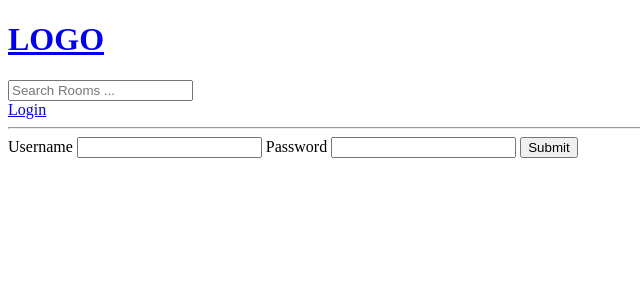
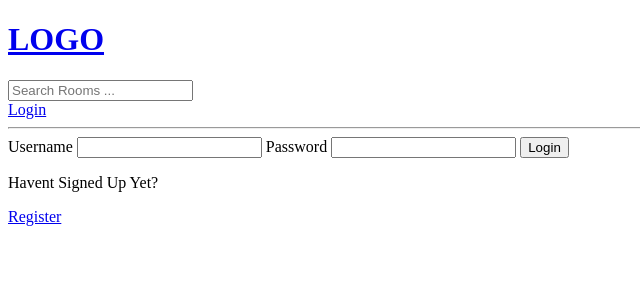
Before and after one commit to AboubakerIdHamide/StudyBud, a Django app: page /login/ in a window 1280 px wide. Shown: the top 300 px of the page, without its empty margins (0-640 px from the left). Run offline with Django 4.2, Linux system fonts and the light colour scheme.

Commit message:
User Registration & Restricted Pages

```diff
--- a/base/templates/base/home.html
+++ b/base/templates/base/home.html
@@ -26,8 +26,10 @@
             <hr>
             {% for room in rooms %}
                 <div>
+                    {% if request.user == room.host %}
                     <a href="{% url 'update-room' room.id %}">Edit</a>
                     <a href="{% url 'delete-room' room.id %}">Delete</a>
+                    {% endif %}
                     <span>@{{room.host.username}}</span>
                     <div>{{room.id}} -- <a href="{% url 'room' room.id %}">{{room.name}}</a></div>
                     <small>{{room.topic.name}}</small>
--- a/base/templates/base/login_register.html
+++ b/base/templates/base/login_register.html
@@ -1,5 +1,6 @@
 {% extends 'main.html' %}
 {% block content %}
+{% if page == 'login' %}
     <div>
         <form action="" method="POST">
             {% csrf_token %}
@@ -9,7 +10,22 @@
             <label for="password">Password</label>
             <input type="text" name="password" id="password">
 
-            <input type="submit" value="Submit">
+            <input type="submit" value="Login">
         </form>
+
+        <p>Havent Signed Up Yet?</p>
+        <a href="{% url 'register' %}">Register</a>
     </div>
+{% else %}
+    <div>
+        <form action="" method="POST">
+            {% csrf_token %}
+            {{ form.as_p }}
+            <input type="submit" value="Register">
+        </form>
+
+        <p>Already Signed Up?</p>
+        <a href="{% url 'login' %}">Login</a>
+    </div>
+{% endif %}
 {% endblock %}
--- a/base/urls.py
+++ b/base/urls.py
@@ -2,9 +2,11 @@ from django.urls import path
 from . import views
 
 urlpatterns=[
-    path('login/', views.loginView, name='login'),
+    path('login/', views.loginUser, name='login'),
+    path('logout/', views.logoutUser, name='logout'),
+    path('register/', views.registerUser, name='register'),
     path('', views.home, name='home'),
-    path('room/<str:pk>/', views.room, name='room'), # routes params
+    path('room/<str:pk>/', views.room, name='room'),
     path('create-room/', views.createRoom, name='create-room'),
     path('update-room/<str:pk>/', views.updateRoom, name='update-room'),
     path('delete-room/<str:pk>/', views.deleteRoom, name='delete-room'),
--- a/base/views.py
+++ b/base/views.py
@@ -1,15 +1,23 @@
 from django.shortcuts import render, redirect
 from django.db.models import Q
+from django.http import HttpResponse
 from django.contrib import messages
 from django.contrib.auth.models import User
 from django.contrib.auth import authenticate, login, logout
+from django.contrib.auth.decorators import login_required
+from django.contrib.auth.forms import UserCreationForm
 
 from .models import Room, Topic
 from .forms import RoomFrom
 
-def loginView(req):
+def loginUser(req):
+    page='login'
+
+    if req.user.is_authenticated:
+        return redirect("home")
+
     if req.method=="POST":
-        username=req.POST.get('username')
+        username=req.POST.get('username').lower()
         password=req.POST.get('password')
         try:
             user= User.objects.get(username=username)
@@ -22,8 +30,31 @@ def loginView(req):
             return redirect("home")
         else:
             messages.error(req, 'Invalid credentials !')
-    data={}
+
+    data={"page" : page}
     return render(req, 'base/login_register.html', data)
+
+def registerUser(req):
+    form=UserCreationForm()
+
+    if req.method=="POST":
+        form=UserCreationForm(req.POST)
+        if form.is_valid():
+            user=form.save(commit=False)
+            user.username=user.username.lower()
+            user.save()
+            login(req, user)
+            return redirect("home")
+        else:
+            messages.error(req, "There was an error during registration process")
+
+
+    data={"form" : form}
+    return render(req, 'base/login_register.html', data)
+
+def logoutUser(req):
+    logout(req)
+    return redirect("home")
 
 def home(req):
     q=req.GET.get("q") if req.GET.get("q")!=None else ''
@@ -41,9 +72,15 @@ def home(req):
     return render(req, "base/home.html", data)
 
 def room(req, pk):
-    data={"room": Room.objects.get(id=pk)}
+    room=Room.objects.get(id=pk)
+    room_messages=room.message_set.all().order_by('-created')
+    data={
+        "room": room,
+        "room_messages": room_messages,
+    }
     return render(req, "base/room.html", data)
 
+@login_required(login_url='login')
 def createRoom(req):
     if req.method=="POST":
         form= RoomFrom(req.POST)
@@ -54,9 +91,13 @@ def createRoom(req):
     data={ 'form' : RoomFrom() }
     return render(req, "base/room_form.html", data)
 
+@login_required(login_url='login')
 def updateRoom(req, pk):
     room= Room.objects.get(id=pk)
     form= RoomFrom(instance=room)
+
+    if req.user!=room.host:
+        return HttpResponse("You're not allowed here")
 
     if req.method=="POST":
         form= RoomFrom(req.POST, instance=room)
@@ -67,8 +108,12 @@ def updateRoom(req, pk):
     data={ 'form' : form }
     return render(req, "base/room_form.html", data)
 
+@login_required(login_url='login')
 def deleteRoom(req, pk):
     room= Room.objects.get(id=pk)
+
+    if req.user!=room.host:
+        return HttpResponse("You're not allowed here")
 
     if req.method=="POST":
         room.delete()
--- a/templates/navbar.html
+++ b/templates/navbar.html
@@ -5,9 +5,9 @@
 <form action="{% url 'home'%}">
     <input type="text" placeholder="Search Rooms ..." name="q">
 </form>
-
 {% if request.user.is_authenticated %}
-    <a href="">Logout</a>
+    <p>Hello {{request.user.username}}</p>
+    <a href="{% url 'logout' %}">Logout</a>
 {% else %}
     <a href="{% url 'login' %}">Login</a>
 {% endif %}
```
Also changed, not shown: base/templates/base/room.html (+22 -1 lines), db.sqlite3.
